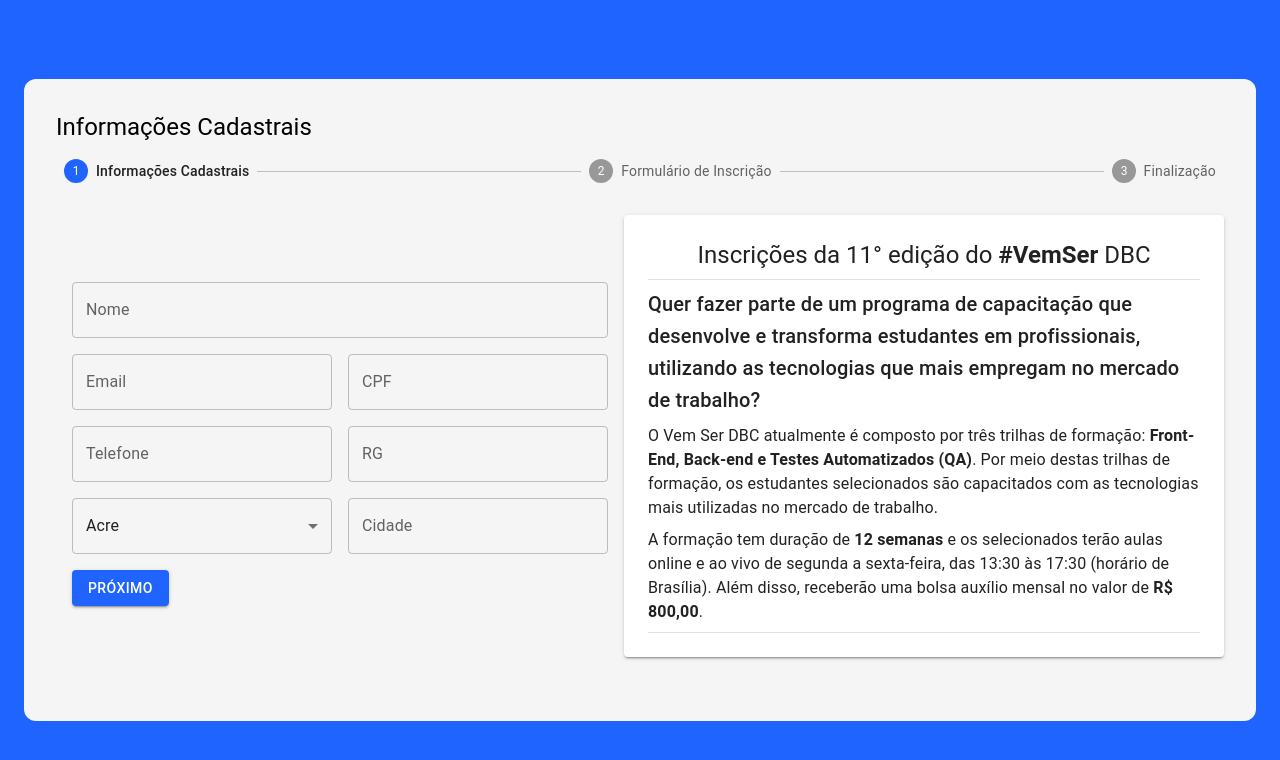
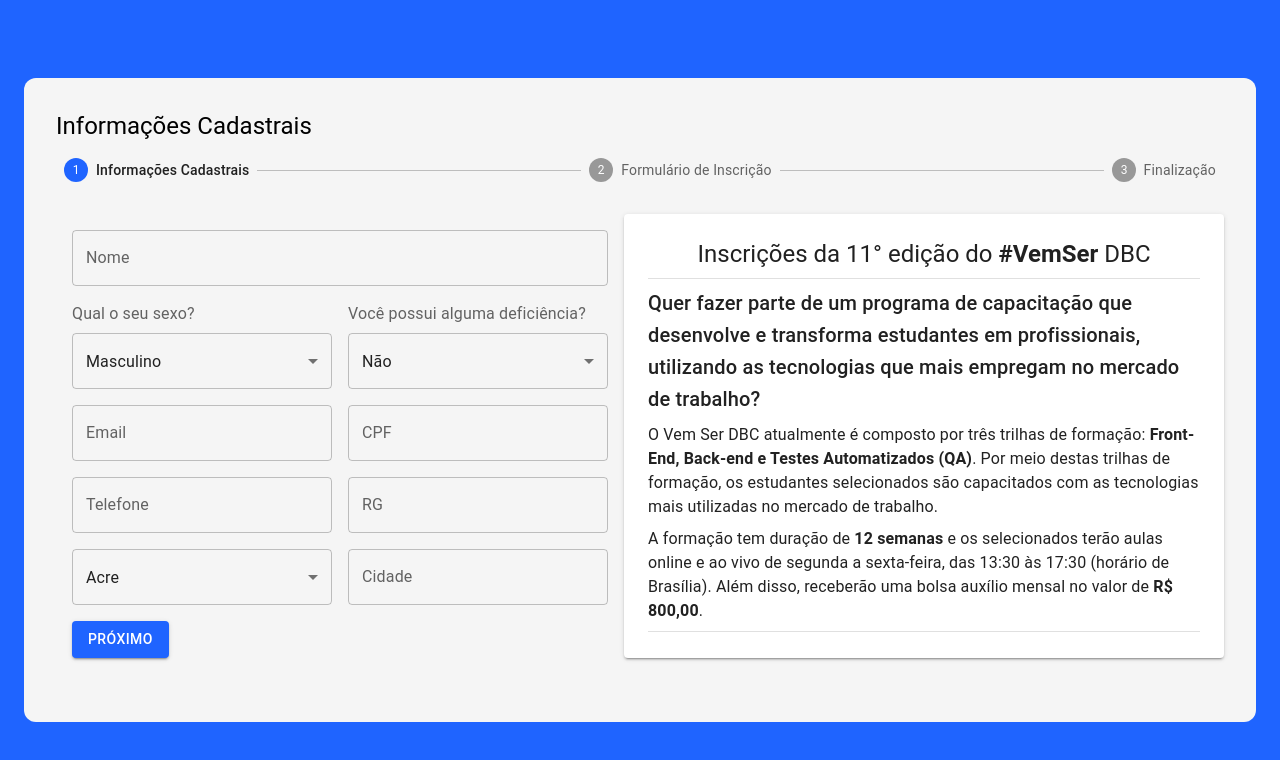
Before and after one commit to vemser/vemvemser-front, a React (Create React App) app: page /register in a window 1280 px wide. Shown: the top 760 px of the page. Built offline with nearby package versions, Linux system fonts and the light colour scheme.

Commit message:
adicionado novos inputs ao passo 1

```diff
--- a/src/components/steps/StepOne.tsx
+++ b/src/components/steps/StepOne.tsx
@@ -7,19 +7,22 @@
   Stack,
   Button,
   Select,
+  FormLabel,
+  Tooltip,
 } from "@mui/material";
 import { useForm } from "react-hook-form";
 import { yupResolver } from "@hookform/resolvers/yup";
 import { useCandidates } from "../../context/CandidatesContext";
 import { ICandidateForm, IStepProps } from "../../utils/interfaces";
 import { states } from "../../utils/states";
-import React from "react";
+import React, { useState } from "react";
 
 import InputMask from "react-input-mask";
 import { stepOneSchema } from "../../utils/schemas";
 
 export const StepOne: React.FC<IStepProps> = ({ nextFormStep, formStep }) => {
   const { setFormValues } = useCandidates();
+  const [isPcd, setIsPcd] = useState(false);
 
   const {
     register,
@@ -71,6 +74,68 @@
             {errors.nome?.message}
           </Typography>
         </Grid>
+
+        <Grid item xs={6}>
+          <FormLabel component="legend" sx={{ mb: 1 }}>
+            Qual o seu sexo?
+          </FormLabel>
+          <Select
+            native
+            variant="outlined"
+            sx={{ width: "100%" }}
+            id="s1-candidato-genero"
+            {...register("genero")}
+          >
+            <option value="masculino">Masculino</option>
+            <option value="feminino">Feminino</option>
+            <option value="neutro">Prefiro não informar</option>
+          </Select>
+        </Grid>
+
+        <Grid item xs={6}>
+          <FormLabel component="legend" sx={{ mb: 1 }}>
+            Você possui alguma deficiência?
+          </FormLabel>
+          <Tooltip
+            title="Essa não é uma pergunta obrigatória, mas é importante para que possamos oferecer uma melhor experiência para você."
+            placement="bottom-end"
+            arrow
+          >
+            <Select
+              native
+              variant="outlined"
+              sx={{ width: "100%" }}
+              id="s1-candidato-pcd"
+              onChange={(e) => {
+                e.target.value === "true" ? setIsPcd(true) : setIsPcd(false);
+              }}
+            >
+              <option value="false">Não</option>
+              <option value="true">Sim</option>
+            </Select>
+          </Tooltip>
+        </Grid>
+
+        {isPcd && (
+          <Grid item xs={12}>
+            <Tooltip
+              title="Essa não é uma pergunta obrigatória, mas é importante para que possamos oferecer uma melhor experiência para você."
+              placement="bottom-start"
+              arrow
+            >
+              <TextField
+                sx={{
+                  width: "100%",
+                }}
+                label="Qual a sua deficiência"
+                variant="outlined"
+                id="s1-candidato-pcd-descricao"
+                {...register("pcd")}
+              />
+            </Tooltip>
+          </Grid>
+        )}
+
         <Grid item xs={6}>
           <TextField
             label="Email"
--- a/src/utils/schemas.ts
+++ b/src/utils/schemas.ts
@@ -26,7 +26,8 @@
   rg: yup
     .string()
     .required("RG obrigatório")
-    .min(8, "O RG precisa ter no mínimo 8 caracteres"),
+    .min(8, "O RG precisa ter no mínimo 8 caracteres")
+    .max(12, "O RG precisa ter no máximo 9 caracteres"),
   estado: yup.string().required("Estado obrigatório"),
   cidade: yup
     .string()
```
Also changed, not shown: src/utils/interfaces.ts (+16 -3 lines).
